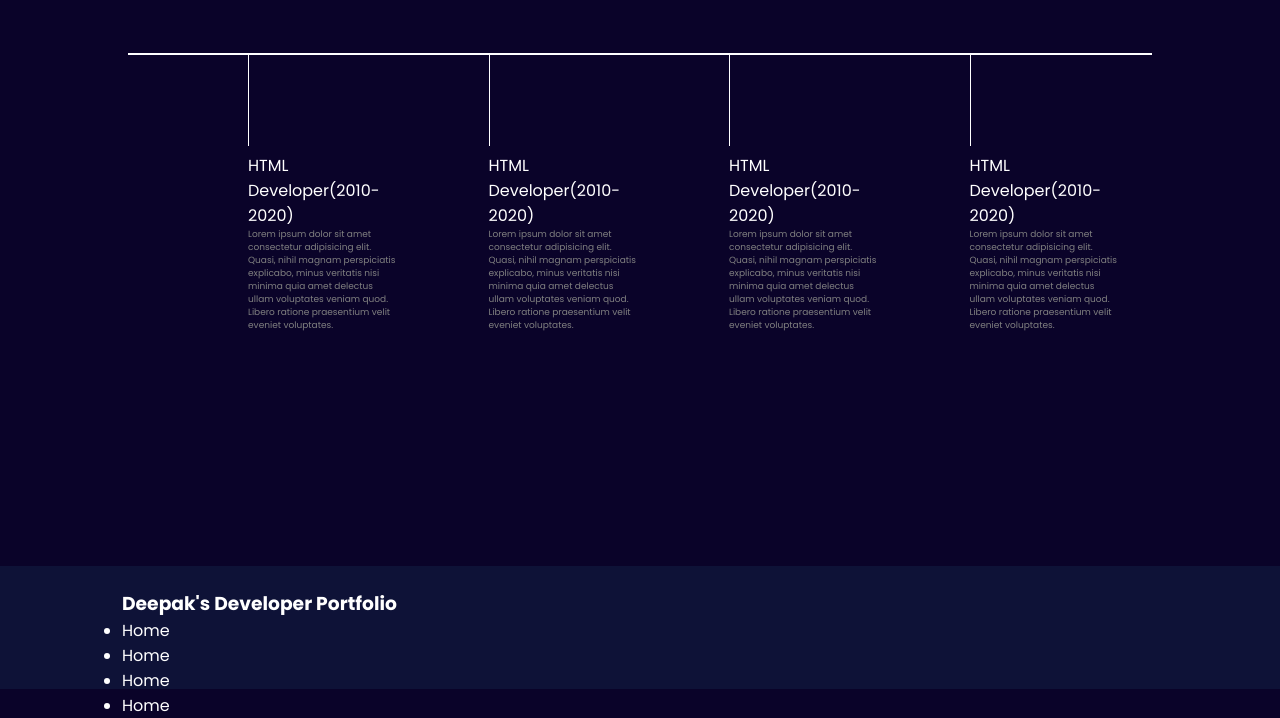
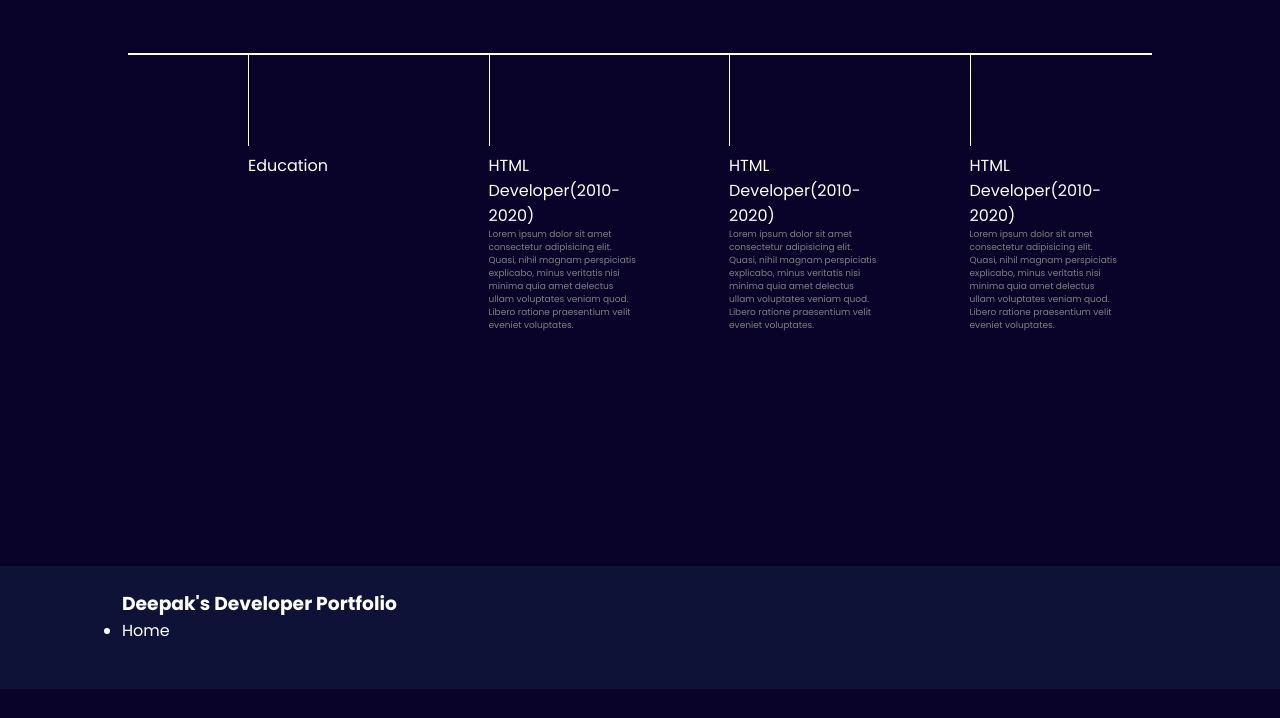
Before and after one commit to deepbhagat123/INDEX1.html, a plain HTML site: page INDEX.html in a window 1280 px wide. Shown: the part 719-1437 px from the top of the page. After the commit the page ends 1408 px from the top, so only its background shows below. Drawn offline with nearby package versions, Linux system fonts and the light colour scheme.

Commit message:
Update INDEX.html

```diff
--- a/INDEX.html
+++ b/INDEX.html
@@ -165,12 +165,9 @@
         <div class="box">
           <div class="vertical">
             <img class="image-top" src="developer.png" alt="" />
-            <div class="vertical-title">HTML Developer(2010-2020)</div>
+            <div class="vertical-title">Education</div>
             <div class="vertical-desc">
-              Lorem ipsum dolor sit amet consectetur adipisicing elit. Quasi,
-              nihil magnam perspiciatis explicabo, minus veritatis nisi minima
-              quia amet delectus ullam voluptates veniam quod. Libero ratione
-              praesentium velit eveniet voluptates.
+
             </div>
           </div>
           <div class="vertical">
@@ -214,9 +211,7 @@
         <div class="footer-second">
           <ul>
             <li>Home</li>
-            <li>Home</li>
-            <li>Home</li>
-            <li>Home</li>
+
           </ul>
         </div>
         <div class="footer-third"></div>
```
